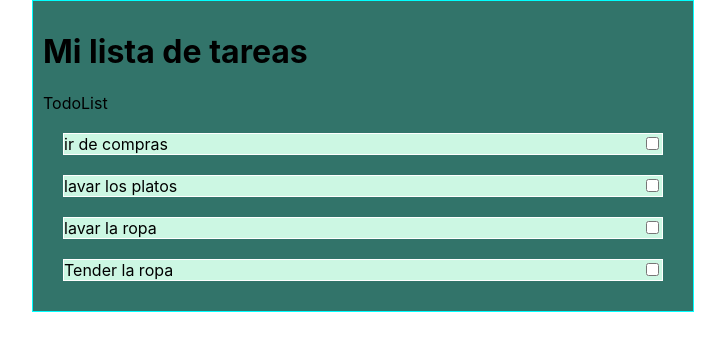
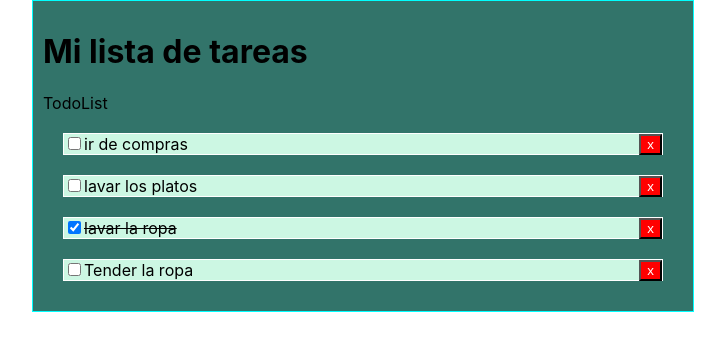
Before and after one commit to Jeancisterna/task-list, a React (Create React App) app: page / in a window 1280 px wide. Shown: the top 350 px of the page, without its empty margins (277-1002 px from the left). Built offline with nearby package versions, Linux system fonts and the light colour scheme.

Commit message:
estado completada

```diff
--- a/src/App.js
+++ b/src/App.js
@@ -11,11 +11,24 @@ function App() {
   useState();
 
   const [tareas , setTareas] = useState(data);
+  const onComplete = (id) => {
+    console.log('task', id);
+
+    setTareas(tareas.map((todo) => {
+      return todo.id === Number(id) ? {...todo, completed: !todo.completed} : {...todo};
+    }))
+
+    /*tareas.map((todo) => {
+      return todo.id === Number(id) ? {...todo, completed: true} : {...todo};
+    })*/
+
+
+  }
 
   return (
     <div className="container">
       <Header/>
-      < TodoList tareas ={tareas} />
+      <TodoList tareas ={tareas} onComplete = {onComplete}/>
 
     </div>
   );
--- a/src/components/TodoItem.jsx
+++ b/src/components/TodoItem.jsx
@@ -1,5 +1,5 @@
 
- function TodoItem({todo}){
+ function TodoItem({todo , onComplete}){
     const getStyle = () =>{
         return{
             textDecoration: todo.completed ? 'line-through' : 'none',
@@ -11,8 +11,10 @@
     return (
         <>
         <div style ={getStyle()}>
+            <input type="checkbox" checked = {todo.completed}
+            onChange={() => onComplete(todo.id)}/>
             {todo.task}
-            <input className="add-btn" type="checkbox"></input>
+            <button className="add-btn">x</button>
         </div>
         </>
     );
--- a/src/components/TodoList.jsx
+++ b/src/components/TodoList.jsx
@@ -1,12 +1,12 @@
 import React from 'react'
 import TodoItem from './TodoItem'
 
- function TodoList({tareas}) {
+ function TodoList({tareas, onComplete}) {
   return (
     <div>TodoList
         {
             tareas.map((todo, index)=> (
-                <TodoItem key ={`todo-${index}`}todo = {todo}/>
+                <TodoItem key ={`todo-${index}`}todo = {todo} onComplete = {onComplete}/>
             ))
         }
     </div>
--- a/src/data.json
+++ b/src/data.json
@@ -9,7 +9,7 @@
 },{
     "id":3,
     "task": "lavar la ropa",
-    "completed": false
+    "completed": true
 },{
     "id":4,
     "task": "Tender la ropa",
```
